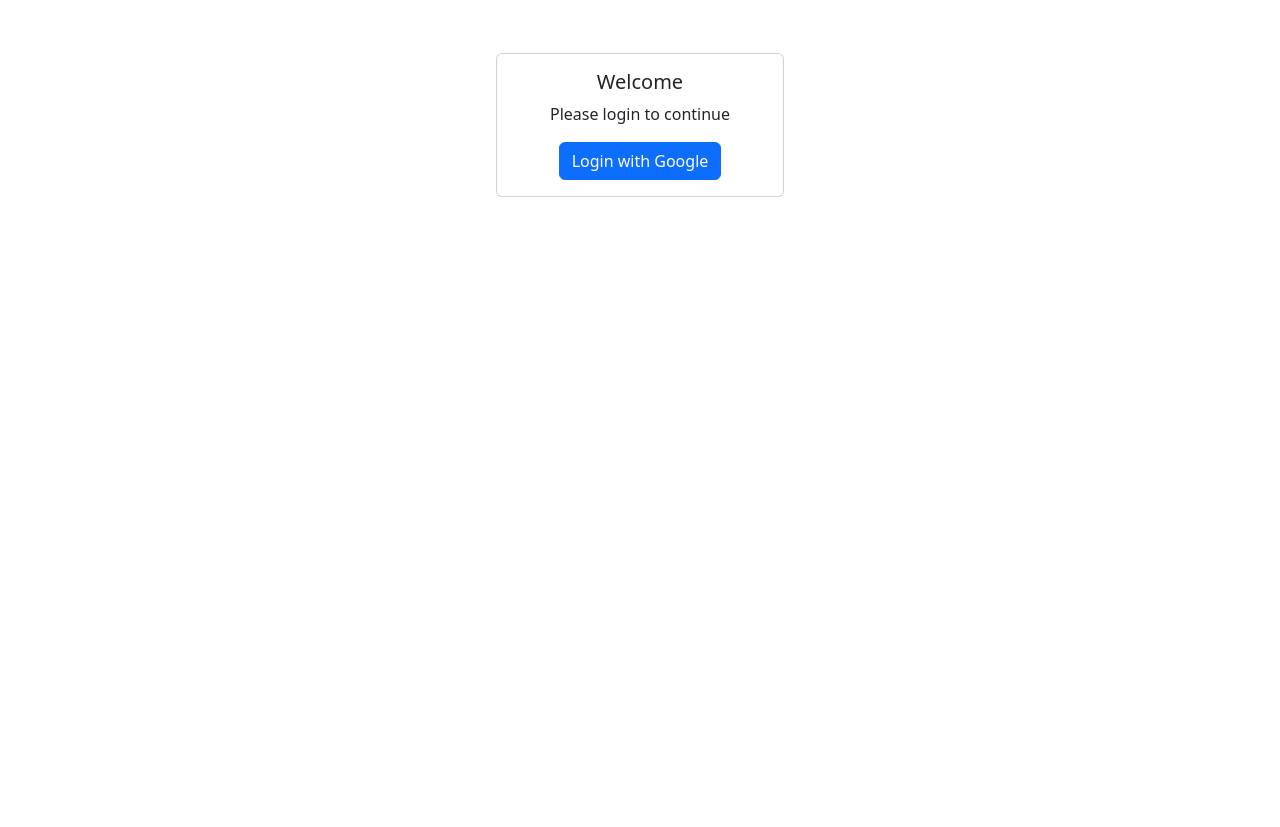
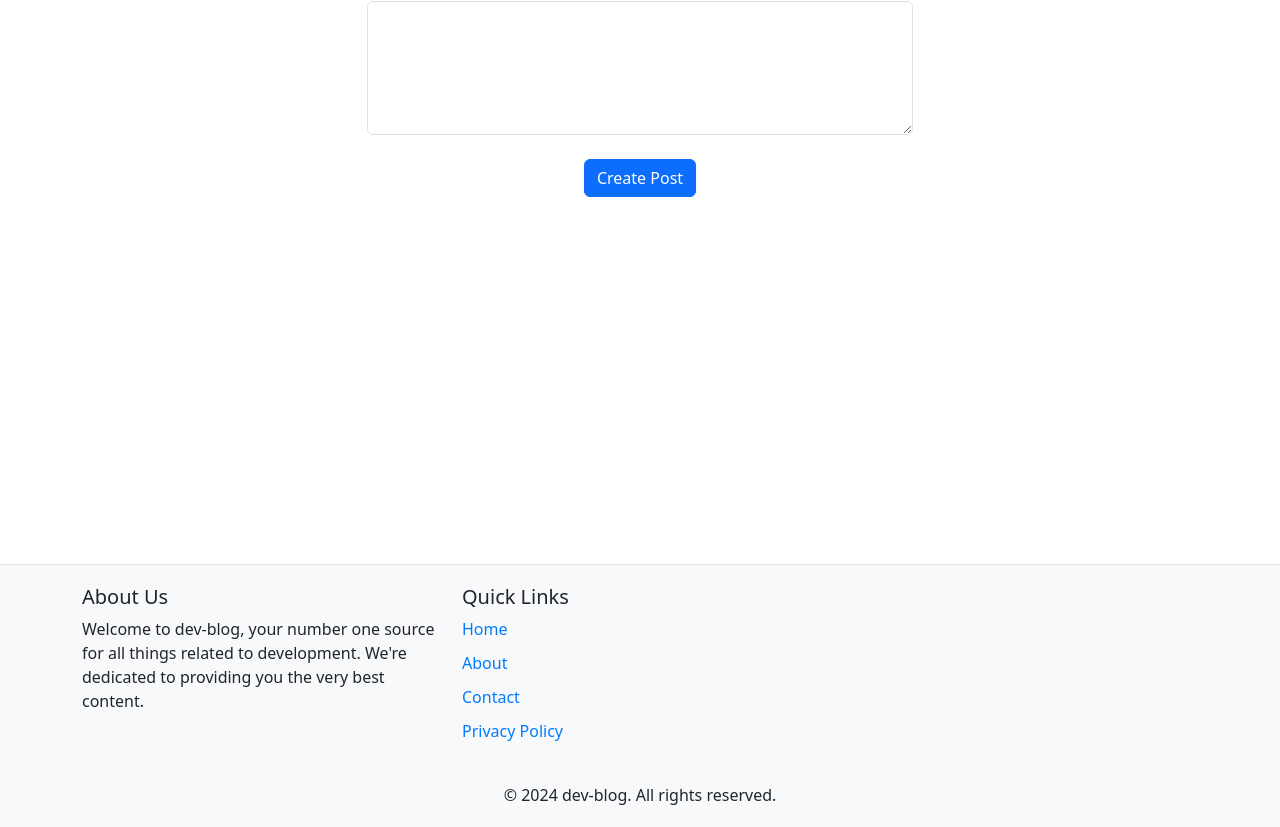
Before and after one commit to vfreis09/dev-blog, a React (Vite) app in the folder client/: page /create in a window 1280 px wide. Before the commit this address led to /login. Shown: the part 331-1158 px from the top of the page. Before the commit the page ends 856 px from the top, so only its background shows below. Built offline with nearby package versions, Linux system fonts and the light colour scheme; no server answers.

Commit message:
footer added

```diff
--- a/client/src/App.tsx
+++ b/client/src/App.tsx
@@ -4,7 +4,6 @@ import HomePage from "./pages/Home/Home";
 import CreatePost from "./pages/CreatePost/CreatePost";
 import EditPost from "./pages/EditPost/EditPost";
 import PostDetails from "./pages/PostDetails/PostDetails";
-import ProtectedRoute from "./utils/ProtectedRoute";
 import LoginPage from "./pages/Login/Login";
 import { UserProvider } from "./context/UserContext";
 
@@ -13,22 +12,8 @@ const App: React.FC = () => {
     <UserProvider>
       <Routes>
         <Route path="/" element={<HomePage />} />
-        <Route
-          path="/create"
-          element={
-            <ProtectedRoute>
-              <CreatePost />
-            </ProtectedRoute>
-          }
-        />
-        <Route
-          path="/edit/:id"
-          element={
-            <ProtectedRoute>
-              <EditPost />
-            </ProtectedRoute>
-          }
-        />
+        <Route path="/create" element={<CreatePost />} />
+        <Route path="/edit/:id" element={<EditPost />} />
         <Route path="/post/:id" element={<PostDetails />} />
         <Route path="/login" element={<LoginPage />} />
       </Routes>
--- /dev/null
+++ b/client/src/components/Footer/Footer.module.css
@@ -0,0 +1,24 @@
+.footer {
+  background-color: #f8f9fa;
+  padding: 20px 0;
+  border-top: 1px solid #dee2e6;
+  margin-top: 15px;
+}
+
+.listUnstyled {
+  list-style: none;
+  padding: 0;
+}
+
+.listUnstyled li {
+  margin-bottom: 10px;
+}
+
+.listUnstyled li a {
+  color: #007bff;
+  text-decoration: none;
+}
+
+.listUnstyled li a:hover {
+  text-decoration: underline;
+}
--- /dev/null
+++ b/client/src/components/Footer/Footer.tsx
@@ -0,0 +1,49 @@
+import React from "react";
+import { Container, Row, Col } from "react-bootstrap";
+import { Link } from "react-router-dom";
+import styles from "./Footer.module.css";
+
+const Footer: React.FC = () => {
+  return (
+    <footer className={styles.footer}>
+      <Container>
+        <Row>
+          <Col md={4}>
+            <h5>About Us</h5>
+            <p>
+              Welcome to dev-blog, your number one source for all things related
+              to development. We're dedicated to providing you the very best
+              content.
+            </p>
+          </Col>
+          <Col md={4}>
+            <h5>Quick Links</h5>
+            <ul className={styles.listUnstyled}>
+              <li>
+                <Link to="/">Home</Link>
+              </li>
+              <li>
+                <Link to="/about">About</Link>
+              </li>
+              <li>
+                <Link to="/contact">Contact</Link>
+              </li>
+              <li>
+                <Link to="/privacy-policy">Privacy Policy</Link>
+              </li>
+            </ul>
+          </Col>
+        </Row>
+        <Row className="mt-4">
+          <Col className="text-center">
+            <p className="mb-0">
+              &copy; {new Date().getFullYear()} dev-blog. All rights reserved.
+            </p>
+          </Col>
+        </Row>
+      </Container>
+    </footer>
+  );
+};
+
+export default Footer;
--- /dev/null
+++ b/client/src/components/PostForm/PostForm.module.css
@@ -0,0 +1,16 @@
+.post-form-container {
+  min-height: 100vh; /* Ensure container covers the viewport height */
+  display: flex;
+  flex-direction: column;
+}
+
+.main-content {
+  flex: 1; /* Ensure main content expands to fill available space */
+  padding-bottom: 100px; /* Adjust padding as needed */
+}
+
+footer {
+  margin-top: auto; /* Push footer to the bottom */
+  height: 100px; /* Adjust height as needed */
+  background-color: #f0f0f0; /* Example background color */
+}
--- a/client/src/components/PostForm/PostForm.tsx
+++ b/client/src/components/PostForm/PostForm.tsx
@@ -82,7 +82,7 @@ const PostForm: React.FC<PostFormProps> = ({ isEditing }) => {
   }
 
   return (
-    <Container className="pt-4 mt-4">
+    <Container className="min-vh-100 pt-4 mt-4 post-form-container">
       <Row className="justify-content-md-center mt-5">
         <Col md={8} lg={6}>
           <h2 className="text-center mb-4">
--- a/client/src/pages/CreatePost/CreatePost.tsx
+++ b/client/src/pages/CreatePost/CreatePost.tsx
@@ -1,11 +1,13 @@
 import PostForm from "../../components/PostForm/PostForm";
 import Header from "../../components/Header/Header";
+import Footer from "../../components/Footer/Footer";
 
 function CreatePost() {
   return (
     <>
       <Header />
       <PostForm isEditing={false} />
+      <Footer />
     </>
   );
 }
--- a/client/src/pages/EditPost/EditPost.tsx
+++ b/client/src/pages/EditPost/EditPost.tsx
@@ -1,11 +1,13 @@
 import Header from "../../components/Header/Header";
 import PostForm from "../../components/PostForm/PostForm";
+import Footer from "../../components/Footer/Footer";
 
 function EditPost() {
   return (
     <>
       <Header />
       <PostForm isEditing={true} />
+      <Footer />
     </>
   );
 }
--- a/client/src/pages/Home/Home.tsx
+++ b/client/src/pages/Home/Home.tsx
@@ -1,6 +1,7 @@
 import { useQuery } from "react-query";
 import Header from "../../components/Header/Header";
 import PostList from "../../components/PostList/PostList";
+import Footer from "../../components/Footer/Footer";
 
 interface Post {
   id: number;
@@ -40,6 +41,7 @@ function HomePage() {
       <div>
         <PostList posts={posts || []} />
       </div>
+      <Footer />
     </>
   );
 }
--- a/client/src/pages/Login/Login.tsx
+++ b/client/src/pages/Login/Login.tsx
@@ -2,6 +2,7 @@ import { Container, Row, Col, Button, Card } from "react-bootstrap";
 import { Link } from "react-router-dom";
 import Header from "../../components/Header/Header";
 import getGoogleOauthUrl from "../../utils/getGoogleUrl";
+import Footer from "../../components/Footer/Footer";
 
 function LoginPage() {
   return (
@@ -30,6 +31,7 @@ function LoginPage() {
           </Col>
         </Row>
       </Container>
+      <Footer />
     </>
   );
 }
--- a/client/src/pages/PostDetails/PostDetails.tsx
+++ b/client/src/pages/PostDetails/PostDetails.tsx
@@ -4,6 +4,7 @@ import Post from "../../components/Post/Post";
 import Likes from "../../components/Like/Like";
 import Header from "../../components/Header/Header";
 import Comments from "../../components/Comment/Comment";
+import Footer from "../../components/Footer/Footer";
 
 const fetchPost = async (postId: number): Promise<Post> => {
   const response = await fetch(`http://localhost:3000/api/posts/${postId}`);
@@ -65,11 +66,14 @@ function PostDetails() {
   return post ? (
     <>
       <Header />
-      <Post post={post} onDelete={handleDelete} />
-      <div className="m-5">
-        <Likes itemId={postId} type="post" />
+      <div className="min-vh-100">
+        <Post post={post} onDelete={handleDelete} />
+        <div className="m-5">
+          <Likes itemId={postId} type="post" />
+        </div>
+        <Comments postId={postId} />
       </div>
-      <Comments postId={postId} />
+      <Footer />
     </>
   ) : (
     <p>No post found</p>
```
